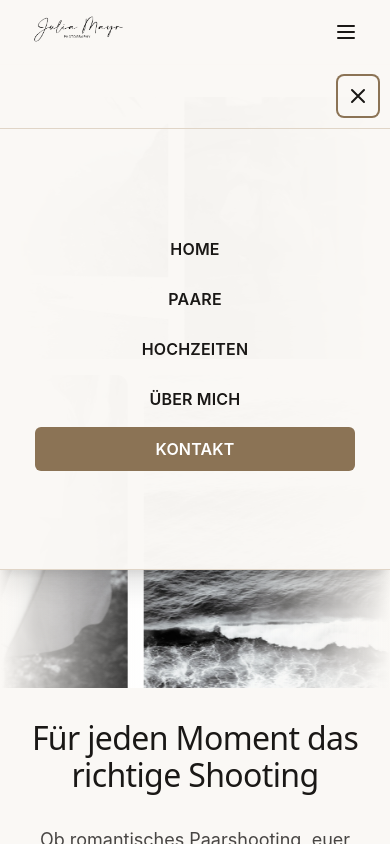
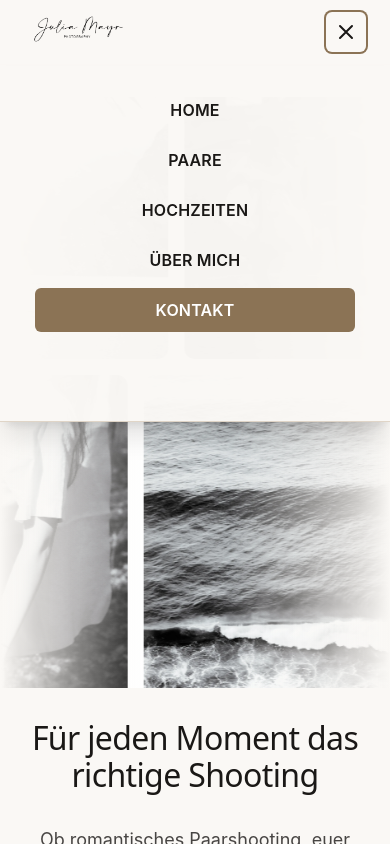
Before and after one commit to build-with-chris/Julia, a React (Vite) app in the folder julia-photography/: page / in a window 390 px wide. Both pictures are taken after a click on the button 346 px from the left and 32 px from the top of the page. Shown: the top 844 px of the page. Built offline with nearby package versions, Linux system fonts and the light colour scheme; a web font is replaced by a local one.

Commit message:
Fix mobile menu: hamburger icon transforms to X, reduce height to 50vh including header, adjust nav item positioning

```diff
--- a/julia-photography/src/components/layout/Header.jsx
+++ b/julia-photography/src/components/layout/Header.jsx
@@ -107,14 +107,20 @@ const Header = () => {
 
           {/* Mobile Menu Button */}
           <button
-            onClick={() => setMobileMenuOpen(true)}
+            onClick={() => setMobileMenuOpen(!mobileMenuOpen)}
             className="relative z-[103] md:hidden p-2 rounded-sm text-anthracite hover:bg-border-soft/50 transition-colors duration-200 focus:outline-none focus:ring-2 focus:ring-warm-accent"
-            aria-label="Open mobile menu"
+            aria-label={mobileMenuOpen ? "Close mobile menu" : "Open mobile menu"}
             aria-expanded={mobileMenuOpen}
           >
-            <svg className="w-6 h-6" fill="none" stroke="currentColor" viewBox="0 0 24 24">
-              <path strokeLinecap="round" strokeLinejoin="round" strokeWidth={2} d="M4 6h16M4 12h16M4 18h16" />
-            </svg>
+            {mobileMenuOpen ? (
+              <svg className="w-6 h-6" fill="none" stroke="currentColor" viewBox="0 0 24 24">
+                <path strokeLinecap="round" strokeLinejoin="round" strokeWidth={2} d="M6 18L18 6M6 6l12 12" />
+              </svg>
+            ) : (
+              <svg className="w-6 h-6" fill="none" stroke="currentColor" viewBox="0 0 24 24">
+                <path strokeLinecap="round" strokeLinejoin="round" strokeWidth={2} d="M4 6h16M4 12h16M4 18h16" />
+              </svg>
+            )}
           </button>
         </div>
       </nav>
--- a/julia-photography/src/components/layout/MobileMenu.jsx
+++ b/julia-photography/src/components/layout/MobileMenu.jsx
@@ -2,7 +2,6 @@ import { useEffect, useRef } from 'react';
 
 const MobileMenu = ({ isOpen, onClose, navItems, activeSection, onNavClick }) => {
   const menuRef = useRef(null);
-  const firstFocusableRef = useRef(null);
 
   // Handle escape key
   useEffect(() => {
@@ -20,10 +19,6 @@ const MobileMenu = ({ isOpen, onClose, navItems, activeSection, onNavClick }) =>
   useEffect(() => {
     if (isOpen) {
       document.body.style.overflow = 'hidden';
-      // Focus first focusable element
-      if (firstFocusableRef.current) {
-        firstFocusableRef.current.focus();
-      }
     } else {
       document.body.style.overflow = '';
     }
@@ -46,27 +41,13 @@ const MobileMenu = ({ isOpen, onClose, navItems, activeSection, onNavClick }) =>
       {/* Mobile Menu Panel - rendered immediately when open */}
       <div
         ref={menuRef}
-        className="fixed top-[64px] left-0 right-0 w-full h-[60vh] z-[101] md:hidden flex flex-col bg-offwhite/98 backdrop-blur-sm shadow-xl border-b border-border-soft"
+        className="fixed top-[64px] left-0 right-0 w-full h-[calc(50vh-64px)] z-[101] md:hidden flex flex-col bg-offwhite/98 backdrop-blur-sm shadow-xl border-b border-border-soft"
         role="dialog"
         aria-modal="true"
         aria-label="Mobile navigation menu"
       >
-        {/* Header */}
-        <div className="flex items-center justify-end p-3 border-b border-border-soft flex-shrink-0">
-          <button
-            ref={firstFocusableRef}
-            onClick={onClose}
-            className="p-2 rounded-sm hover:bg-border-soft/50 transition-colors duration-200 focus:outline-none focus:ring-2 focus:ring-warm-accent"
-            aria-label="Close menu"
-          >
-            <svg className="w-6 h-6 text-anthracite" fill="none" stroke="currentColor" viewBox="0 0 24 24">
-              <path strokeLinecap="round" strokeLinejoin="round" strokeWidth={2} d="M6 18L18 6M6 6l12 12" />
-            </svg>
-          </button>
-        </div>
-
         {/* Navigation Items */}
-        <nav className="flex-1 flex flex-col justify-center items-center px-4 py-4 overflow-y-auto min-h-0">
+        <nav className="flex-1 flex flex-col justify-start items-center px-4 pt-6 pb-6 overflow-y-auto min-h-0">
           <ul className="space-y-1.5 w-full max-w-xs">
             {navItems.map((item) => (
               <li key={item.id} className="w-full">
```
